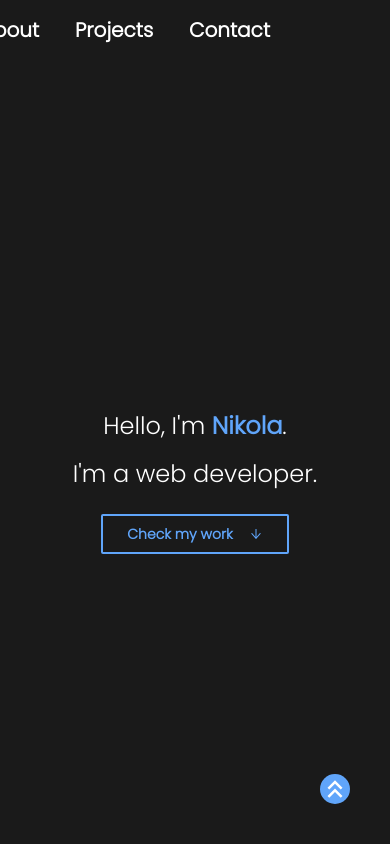
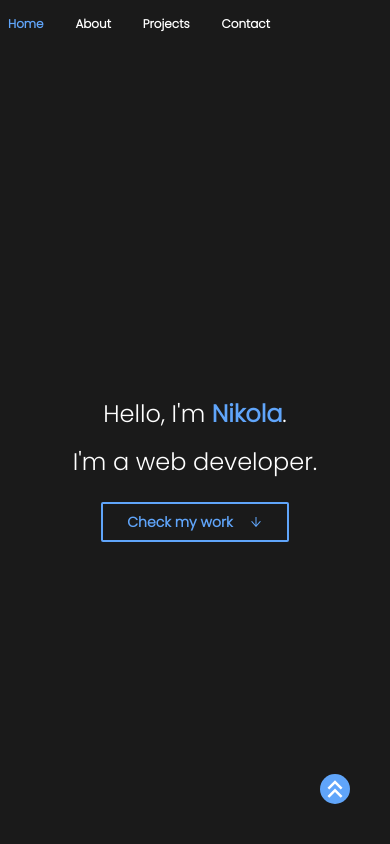
Before and after one commit to Joksa132/portfolio, a Next.js app: page / in a window 390 px wide. Shown: the top 844 px of the page. Built offline with nearby package versions, Linux system fonts and the light colour scheme.

Commit message:
make nav responsive

```diff
--- a/components/Nav.tsx
+++ b/components/Nav.tsx
@@ -19,7 +19,11 @@ export default function Nav({ activeLink, setActiveLink, sectionRefs, showNavBac
 
   return (
     <nav
-      className={`w-full py-4 flex gap-5 items-center justify-end text-xl sticky top-0 z-30 ${showNavBackground ? 'shadow-lg' : ''}`}
+      className={`w-full py-4 flex gap-5 items-center justify-end text-xl sticky top-0 z-30
+        max-md:text-lg max-[600px]:text-sm max-[600px]:gap-2
+        max-[500px]:text-xs max-[500px]:gap-0
+        max-[400px]:justify-between
+      ${showNavBackground ? 'shadow-lg' : ''}`}
       style={showNavBackground ? { backgroundColor: "#272727" } : {}}
     >
       <span
```
